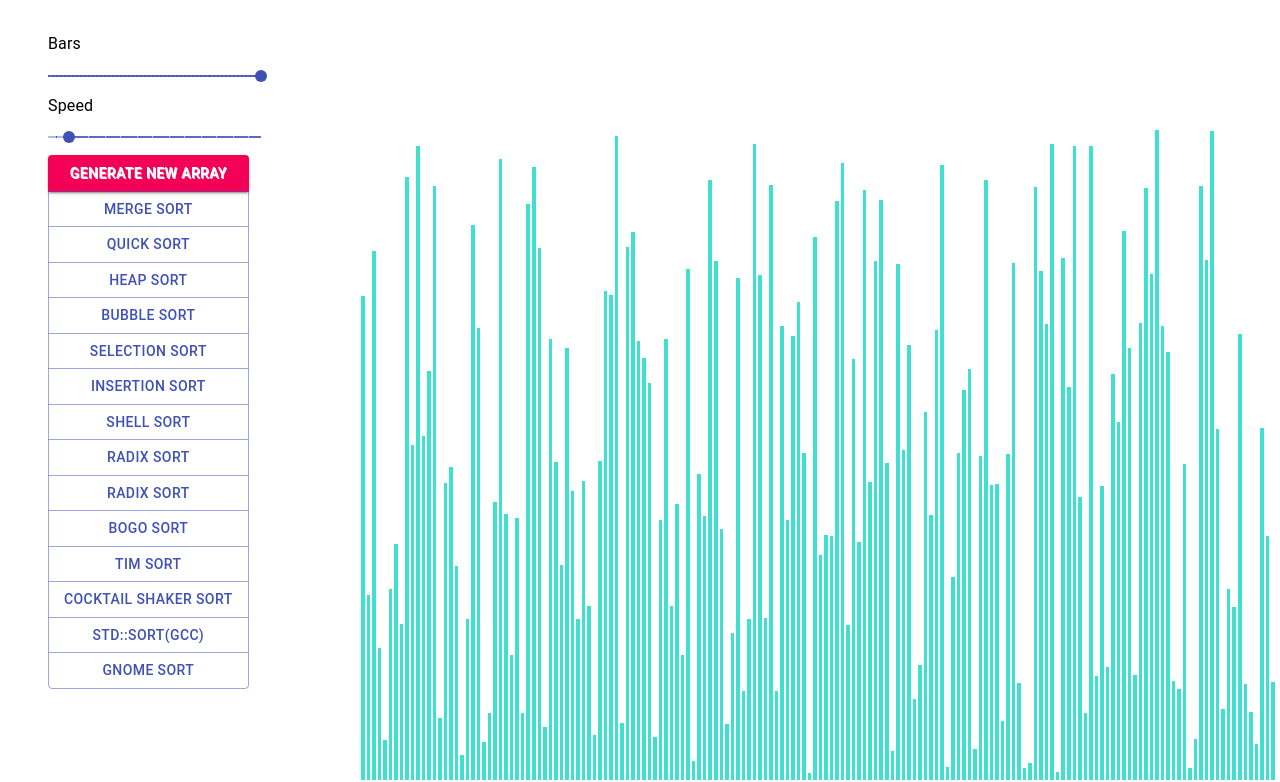
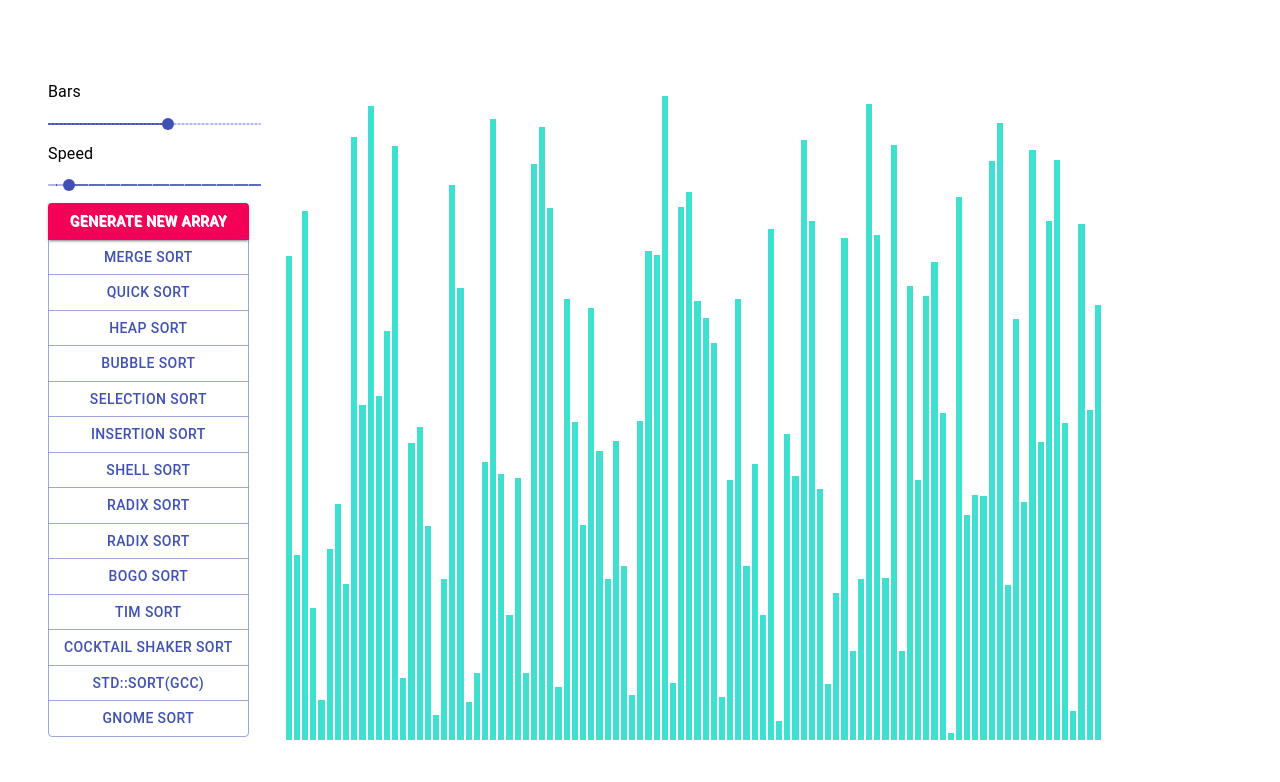
Before and after one commit to JJLIN1024/Ultimate_visualizer, a React (Create React App) app in the folder frontend/: page /sorting-visualization in a window 1280 px wide. Shown: the top 782 px of the page. Built offline with nearby package versions, Linux system fonts and the light colour scheme.

Commit message:
sorting visualized width issue fixed

```diff
--- a/frontend/src/component/SortingVisualizer.js
+++ b/frontend/src/component/SortingVisualizer.js
@@ -17,6 +17,7 @@ import Slider from '@material-ui/core/Slider';
 import Typography from '@material-ui/core/Typography';
 import { Container } from '@material-ui/core';
 import './css/SortingVisualizer.css';
+
 // This is the main color of the array bars.
 const PRIMARY_COLOR = 'turquoise';
 
@@ -26,7 +27,8 @@ const SECONDARY_COLOR = 'red';
 const SortingVisualizer = () => {
   const [Data, setData] = useState([]);
   const [animationSpeed, setAnimationSpeed] = useState(10);
-  const [arrayBars, setArrayBars] = useState(170);
+  const [arrayBars, setArrayBars] = useState(100);
+  const [arrayBarsWidth, setArrayBarsWidth] = useState(4);
 
   const handleBarsChange = (event, newValue) => {
     setArrayBars(newValue);
@@ -57,8 +59,15 @@ const SortingVisualizer = () => {
     setData(array);
   };
 
+  const resetBarsWidth = () => {
+    const ContainerWidth = document.getElementById('array-container').parentNode.offsetWidth;
+    const arrayBarWidth = (ContainerWidth - arrayBars) * 0.57 / arrayBars;
+    setArrayBarsWidth(arrayBarWidth);
+  };
+
   useEffect(() => {
     resetArray();
+    resetBarsWidth();
   }, [arrayBars]);
 
   const mergeSort = () => {
@@ -374,7 +383,7 @@ const SortingVisualizer = () => {
   };
 
   return (
-    <Container maxWidth='lg' style={{ height: '100vh'}}>
+    <Container maxWidth='lg' style={{ height: '100vh'}} className="sort-Container">
       <div className="wrapper">
         <div className="control">
           <div className="upperControl">
@@ -418,10 +427,7 @@ const SortingVisualizer = () => {
                   <Button onClick={gnomeSort}>Gnome sort</Button>
           </ButtonGroup>
         </div>
-        <div className="array-container"
-              style={{
-                left: `${230 + (300 - arrayBars)}px`
-              }}>
+        <div id="array-container" className="array-container">
             {Data.map((value, idx) => (
               <div
                 className="array-bar"
@@ -429,7 +435,7 @@ const SortingVisualizer = () => {
                 style={{
                   backgroundColor: PRIMARY_COLOR,
                   height: `${value}px`,
-                  width: `${600/arrayBars}px`,
+                  width: `${arrayBarsWidth}px`,
                 }}></div>
             ))}
           </div>
--- a/frontend/src/component/css/SortingVisualizer.css
+++ b/frontend/src/component/css/SortingVisualizer.css
@@ -1,7 +1,15 @@
+
+.sort-Containe {
+  width: 80%;
+}
 
 .wrapper {
   display: grid;
   grid-template-columns: 20% 80%
+}
+
+.sort-Container {
+  margin-top: 3rem
 }
 
 .control {
@@ -19,6 +27,6 @@
 }
 
 .array-container {
-  position: absolute;
-  top: 130px;
+  margin-top: 3rem;
+  width: 100%;
 }
```
